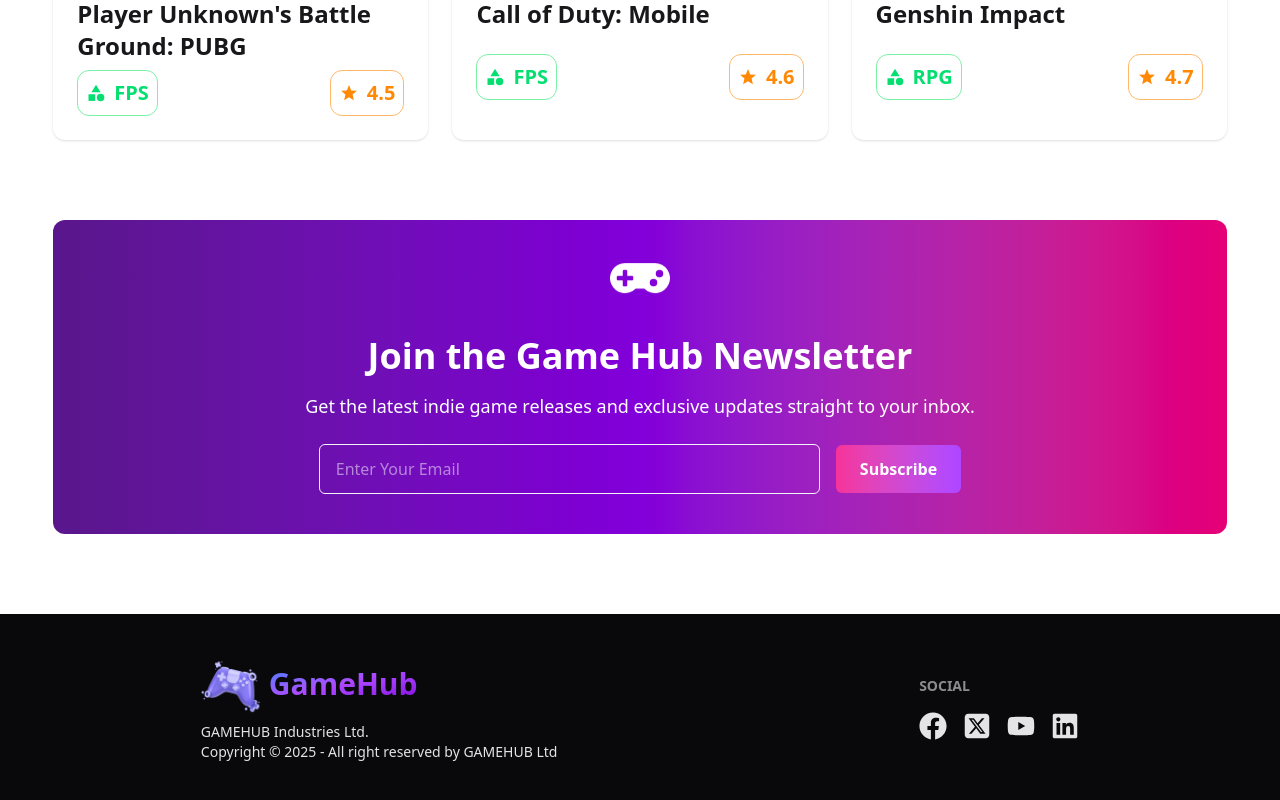
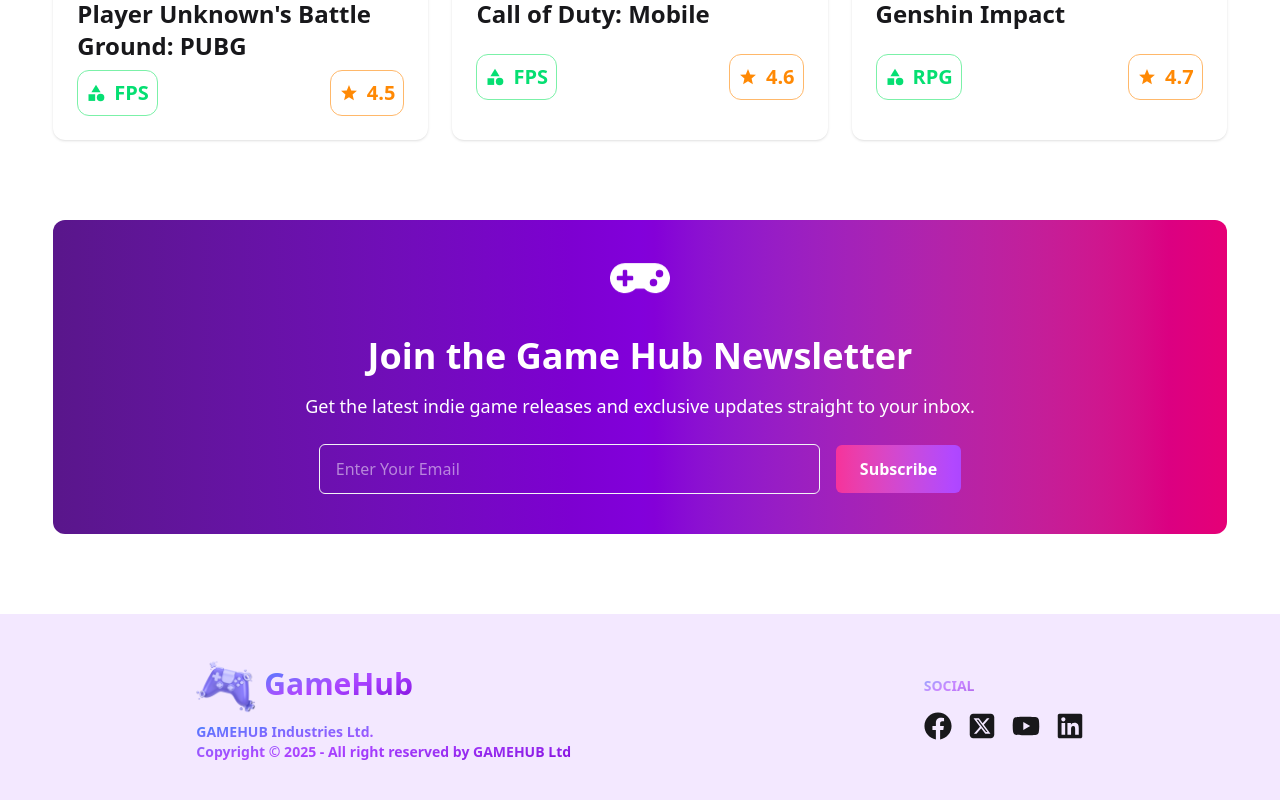
Before and after one commit to Abdul-Kader-Rimon/gamehub, a React (Vite) app: page / in a window 1280 px wide. Shown: the part 994-1794 px from the top of the page. Built offline with nearby package versions, Linux system fonts and the light colour scheme; no server answers.

Commit message:
footer color change

```diff
--- a/src/components/Footer.jsx
+++ b/src/components/Footer.jsx
@@ -7,7 +7,7 @@
 const Footer = () => {
     return (
       <div>
-        <footer className=" footer sm:footer-horizontal flex justify-around items-center gap-10 bg-neutral text-neutral-content texcent p-10">
+        <footer className=" footer sm:footer-horizontal flex justify-around items-center gap-10 bg-purple-100 texcent p-10">
           <aside>
             <MyLink to={"/"}>
               <div className="flex items-center gap-2">
@@ -17,14 +17,16 @@
                 </h2>
               </div>
             </MyLink>
-            <p>
+            <p className="font-semibold text-transparent bg-clip-text bg-gradient-to-br from-blue-500 via-purple-500 to-purple-700">
               GAMEHUB Industries Ltd.
               <br />
               Copyright © 2025 - All right reserved by GAMEHUB Ltd
             </p>
           </aside>
           <nav>
-            <h4 className="footer-title ">Social</h4>
+            <h4 className="footer-title font-bold text-transparent bg-clip-text bg-gradient-to-br from-blue-500 via-purple-500 to-purple-700">
+              Social
+            </h4>
             <div className="grid grid-flow-col gap-4">
               <a href="https://www.facebook.com/">
                 <FaFacebook size={28} />
```
